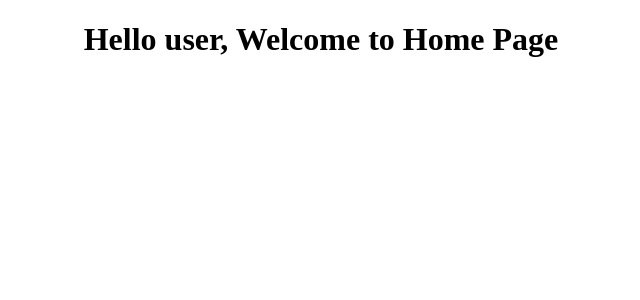
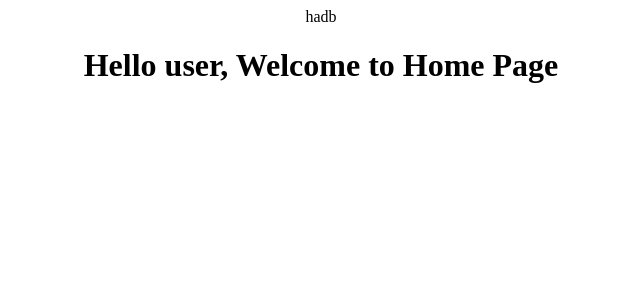
Before and after one commit to mahmoodfoysal/restaurant-management-vue3, a Vue app: page / in a window 1280 px wide. Shown: the top 300 px of the page, without its empty margins (319-959 px from the left). Built offline with nearby package versions, Linux system fonts and the light colour scheme; sample sign-in values are in the browser's storage.

Commit message:
header added

```diff
--- /dev/null
+++ b/src/components/Header.vue
@@ -0,0 +1,13 @@
+<template>
+    hadb
+</template>
+
+<script>
+export default {
+    name: 'Header'
+}
+</script>
+
+<style>
+
+</style>
--- a/src/components/Home.vue
+++ b/src/components/Home.vue
@@ -1,10 +1,15 @@
 <template>
+    <Header></Header>
     <h1>Hello user, Welcome to Home Page</h1>
 </template>
 
 <script>
+import Header from './Header.vue';
 export default {
     name: 'Home',
+    components: {
+        Header
+    },
     mounted() {
         let user = localStorage.getItem('user-info')
         if(!user) {
```
